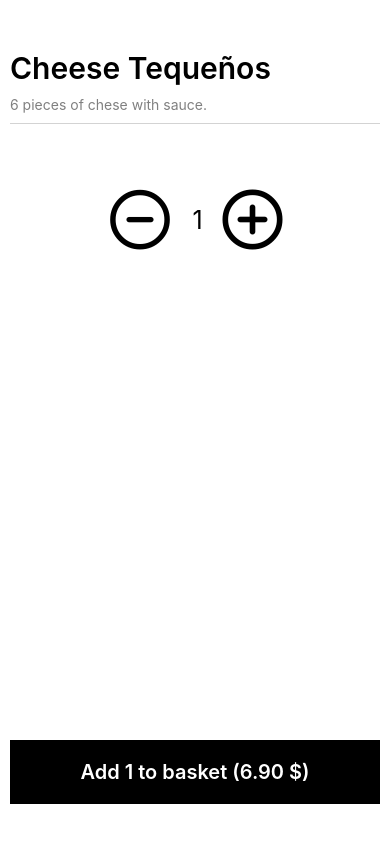
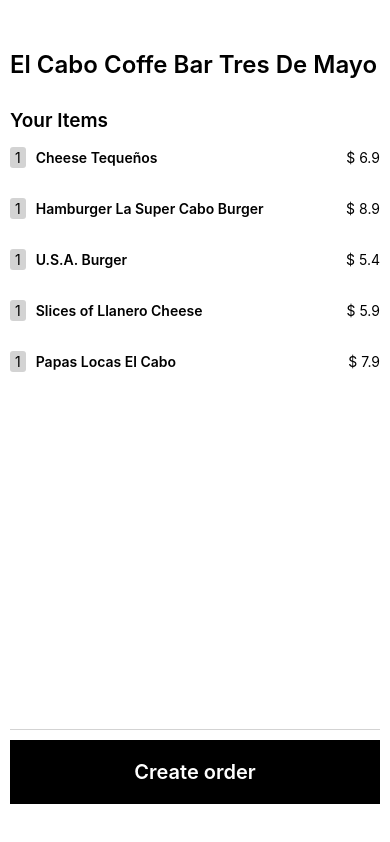
Before and after one commit to dewaary/uber-eats-user, a React Native app: screen / in a window 390 px wide. Built offline with nearby package versions, Linux system fonts and the light colour scheme.

Commit message:
Building Basket Screen

```diff
--- a/App.js
+++ b/App.js
@@ -10,6 +10,7 @@
 
 import {StatusBar, StyleSheet, View} from 'react-native';
 import DishListItem from './src/components/DishListItem';
+import Basket from './src/screens/Basket';
 import DishDetailScreen from './src/screens/DishDetailScreen';
 import HomeScreen from './src/screens/HomeScreen';
 import RestaurantDetailScreen from './src/screens/RestaurantDetails';
@@ -20,7 +21,8 @@
       {/* <HomeScreen /> */}
       {/* <RestaurantDetailScreen /> */}
       {/* <DishListItem /> */}
-      <DishDetailScreen />
+      {/* <DishDetailScreen /> */}
+      <Basket />
       <StatusBar style="light" />
     </View>
   );
--- /dev/null
+++ b/src/screens/Basket/index.js
@@ -0,0 +1,96 @@
+// Styling and Icon
+import {FlatList, StyleSheet, Text, View} from 'react-native';
+import React, {useState} from 'react';
+import IconPlus from 'react-native-vector-icons/Octicons';
+IconPlus.loadFont();
+import IconMinus from 'react-native-vector-icons/Feather';
+IconMinus.loadFont();
+
+import restaurants from '../../../assets/data/restaurants.json';
+const restaurant = restaurants[0];
+
+const BasketDishItem = ({basketDish}) => {
+  return (
+    <View style={styles.row}>
+      <View style={styles.quantityContainer}>
+        <Text>1</Text>
+      </View>
+      <Text style={{fontWeight: '600'}}>{basketDish.name}</Text>
+      <Text style={{marginLeft: 'auto'}}>$ {basketDish.price}</Text>
+    </View>
+  );
+};
+
+const Basket = () => {
+  return (
+    <View style={styles.page}>
+      <Text style={styles.title}>{restaurant.name}</Text>
+
+      <Text style={{fontWeight: '600', marginTop: 20, fontSize: 19}}>
+        Your Items
+      </Text>
+
+      <FlatList
+        data={restaurant.dishes}
+        renderItem={({item}) => <BasketDishItem basketDish={item} />}
+      />
+
+      <View style={styles.separator} />
+
+      <View style={styles.button}>
+        <Text style={styles.buttonText}>Create order</Text>
+      </View>
+    </View>
+  );
+};
+
+export default Basket;
+
+const styles = StyleSheet.create({
+  page: {
+    flex: 1,
+    width: '100%',
+    paddingVertical: 40,
+    padding: 10,
+  },
+  title: {
+    fontSize: 24,
+    fontWeight: '600',
+    marginVertical: 10,
+  },
+  description: {
+    color: 'gray',
+  },
+  separator: {
+    height: 1,
+    backgroundColor: 'lightgrey',
+    marginVertical: 10,
+  },
+  row: {
+    flexDirection: 'row',
+    alignItems: 'center',
+    marginVertical: 15,
+  },
+  quantity: {
+    fontSize: 25,
+    marginHorizontal: 20,
+  },
+  button: {
+    backgroundColor: 'black',
+    marginTop: 'auto',
+    padding: 20,
+    alignItems: 'center',
+  },
+  buttonText: {
+    color: 'white',
+    fontWeight: '600',
+    fontSize: 20,
+  },
+  quantityContainer: {
+    backgroundColor: 'lightgray',
+    paddingHorizontal: 5,
+    paddingVertical: 2,
+    marginRight: 10,
+    borderRadius: 3,
+  },
+});
--- a/src/screens/DishDetailScreen/index.js
+++ b/src/screens/DishDetailScreen/index.js
@@ -51,7 +51,7 @@
       </View>
       <View style={styles.button}>
         <Text style={styles.buttonText}>
-          Add {quantity} to basket ({getTotal()} $)
+          Add {quantity} to basket &#8226; ${getTotal()}
         </Text>
       </View>
     </View>
```
